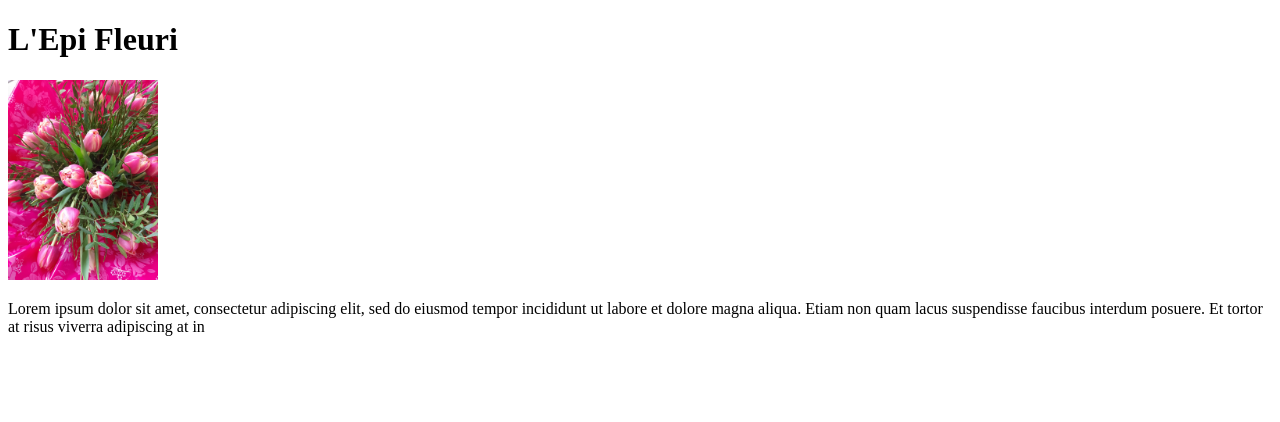
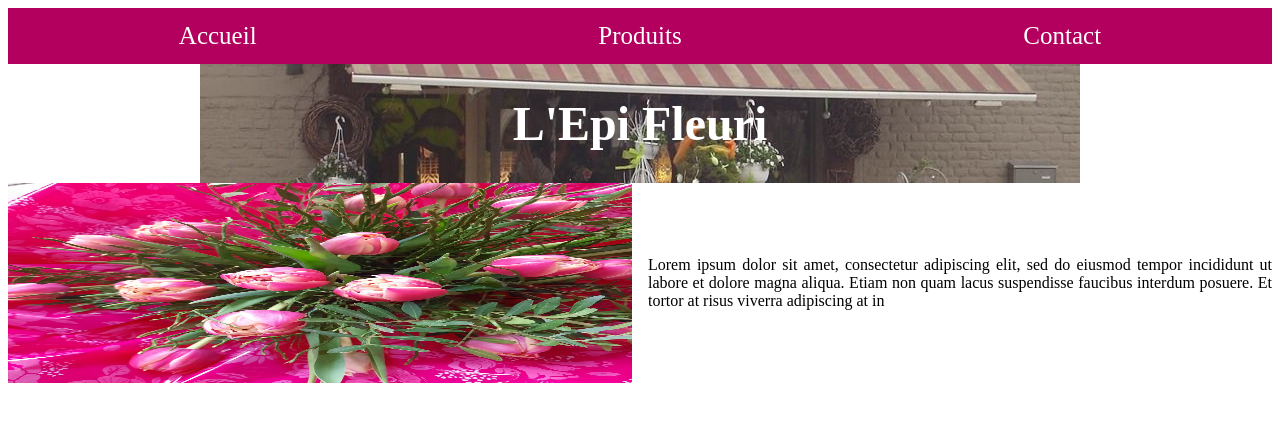
Before and after one commit to Frivox1/epifleuri, a Flask app: page / in a window 1280 px wide. Shown: the top 422 px of the page. Run offline with Flask 2, Linux system fonts and the light colour scheme.

Commit message:
Ajout du css et modif de certains trucs

```diff
--- a/app/__init__.py
+++ b/app/__init__.py
@@ -1,4 +1,5 @@
 from flask import Flask, render_template
+
 app = Flask(__name__)
 
 @app.route("/")
--- /dev/null
+++ b/app/static/style/style-main.css
@@ -0,0 +1,70 @@
+/* Barre de navigation */
+
+#navigation {
+    background-color: #B3005E; /* Couleur de fond de la barre de navigation */
+    overflow: hidden; /* Empêche les éléments enfants de déborder de la barre de navigation */
+}
+
+#navigation ul {
+    list-style-type: none; /* Supprime les puces de la liste */
+    margin: 0;
+    padding: 0;
+    display: flex; /* Place les éléments de la liste sur une même ligne */
+    justify-content:space-around; /* Centre les éléments de la liste horizontalement */
+}
+
+#navigation li {
+    float: left; /* Place chaque élément de la liste sur la même ligne */
+}
+
+#navigation a {
+    display: block; /* Affiche le lien en tant que bloc pour occuper toute la largeur de l'élément parent */
+    color: #fff; /* Couleur du texte */
+    text-align: center; /* Centre le texte horizontalement */
+    padding: 14px 16px; /* Ajoute un espace autour du texte */
+    text-decoration: none; /* Supprime le soulignement par défaut des liens */
+    font-size: 25px; /* Taille du texte */
+}
+
+#navigation a:hover {
+    color: #060047; /* Change la couleur du texte au survol */
+}
+
+
+
+
+/* Images centrale et titre */
+
+.top {
+    background-image: url("../images/magasin_epi_fleuri.jpeg"); /* Image de fond */
+    background-repeat: no-repeat; /* L'image ne se répète pas */
+    background-position: center; /* Centre l'image de fond */
+    display: flex; /* Permet de centrer les éléments enfants de la div */
+    align-items: center; /* Centre verticalement le titre */
+    justify-content: center; /* Centre horizontalement le titre */
+}
+
+.top h1 {
+    color: white; /* Couleur du texte */
+    font-size: 3rem; /* Taille du titre */
+    text-align: center; /* Centre le texte horizontalement */
+}
+
+
+/* Image avec texte à coté */
+
+.container {
+    display: flex; /* Permet d'afficher l'image et le texte côte à côte */
+    align-items: center; /* Centre verticalement les éléments de la div */
+    justify-content: center; /* Centre horizontalement les éléments de la div */
+}
+
+.container img {
+    width: 50%; /* Ajuste la largeur de l'image */
+    margin-right: 1em; /* Ajoute une marge à droite de l'image pour l'éloigner du texte */
+}
+
+.container p {
+    width: 50%; /* Ajuste la largeur du paragraphe */
+    text-align: justify; /* Justifie le texte */
+}
--- a/template/index.html
+++ b/app/templates/index.html
@@ -4,9 +4,19 @@
     <meta charset="UTF-8">
     <meta http-equiv="X-UA-Compatible" content="IE=edge">
     <meta name="viewport" content="width=device-width, initial-scale=1.0">
+    <link rel="stylesheet" href="{{ url_for('static', filename='style/style-main.css') }}">
     <title>L'Epi Fleuri</title>
 </head>
 <body>
+
+    <div id="navigation">
+        <ul>
+            <li><a href="#">Accueil</a></li>
+            <li><a href="#">Produits</a></li>
+            <li><a href="#">Contact</a></li>
+        </ul>
+    </div>
+
     <div class="top">
         <h1>L'Epi Fleuri</h1>
     </div>
```
Also changed, not shown: app/static/images/fleur_jaune.jpeg (renamed from static/images/fleur_jaune.jpeg), app/static/images/fleur_rose.jpeg (renamed from static/images/fleur_rose.jpeg), app/static/images/fleur_rouge:blanc.jpeg (renamed from static/images/fleur_rouge:blanc.jpeg), app/static/images/magasin_epi_fleuri.jpeg (renamed from static/images/magasin_epi_fleuri.jpeg), 2 other files.
